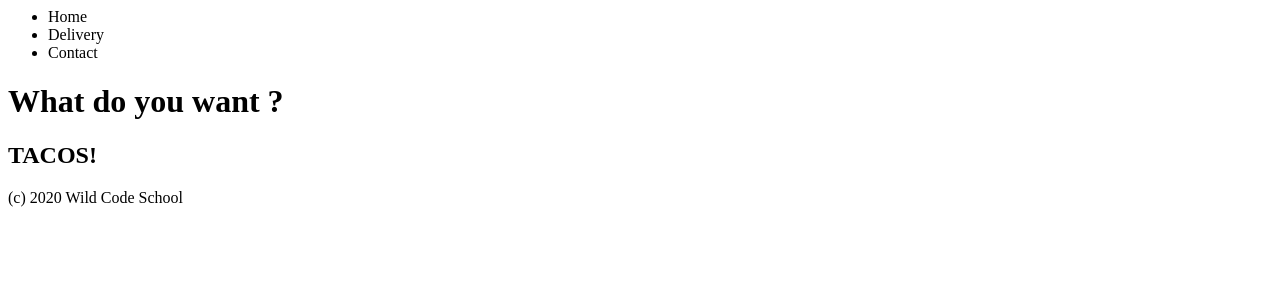
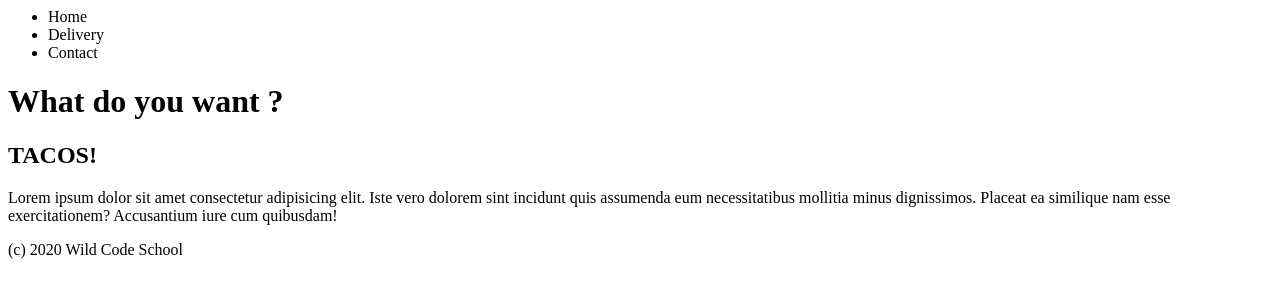
Before and after one commit to bastienapp/tacos-delivery, a plain HTML site: page index.html in a window 1280 px wide. Drawn offline with Linux system fonts and the light colour scheme.

Commit message:
homepage

```diff
--- a/index.html
+++ b/index.html
@@ -15,6 +15,7 @@
     </nav>
     <h1>What do you want ?</h1>
     <h2>TACOS!</h2>
+    <p>Lorem ipsum dolor sit amet consectetur adipisicing elit. Iste vero dolorem sint incidunt quis assumenda eum necessitatibus mollitia minus dignissimos. Placeat ea similique nam esse exercitationem? Accusantium iure cum quibusdam!</p>
     <footer>(c) 2020 Wild Code School</footer>
 </body>
 
```
